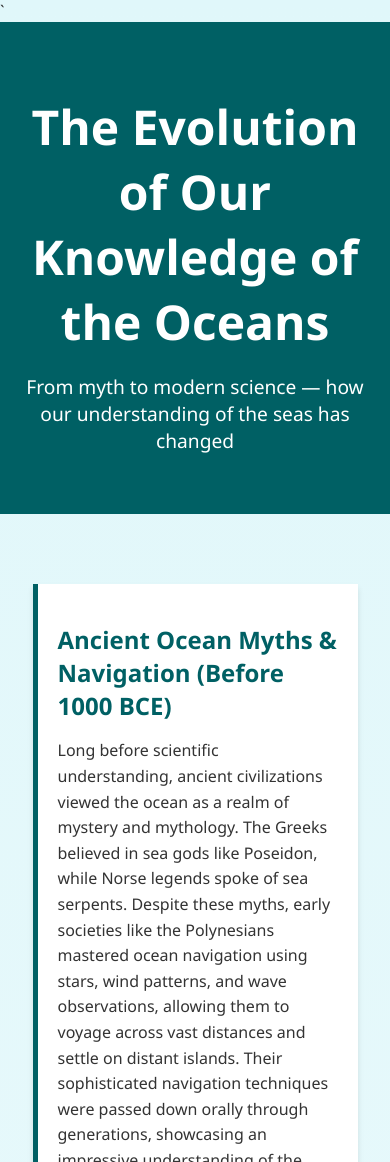
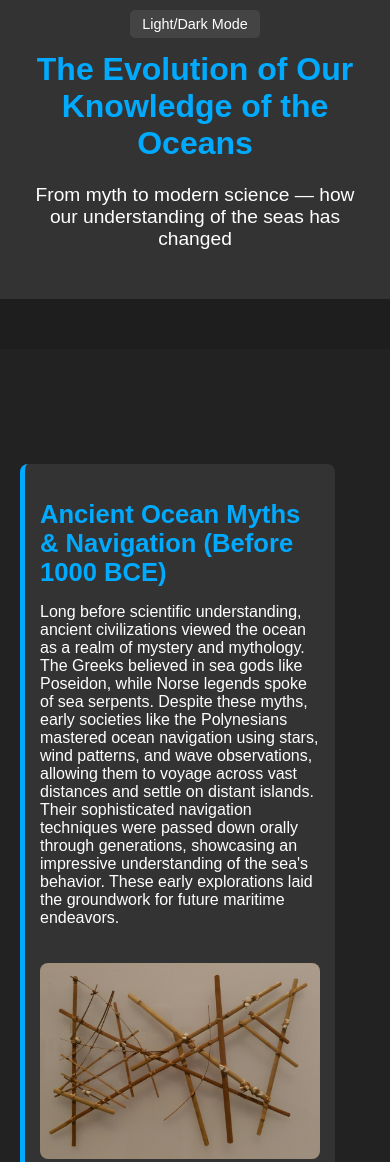
Before and after one commit to ots125/ocean-timeline, a plain HTML site: page index.html in a window 390 px wide. Shown: the top 1162 px of the page. Drawn offline with Linux system fonts and the light colour scheme.

Commit message:
Updated HTML, CSS, JS

```diff
--- a/index.html
+++ b/index.html
@@ -5,9 +5,13 @@
   <meta name="viewport" content="width=device-width, initial-scale=1.0"/>
   <title>Ocean Knowledge Timeline | By Owen Saville</title>
   <link rel="stylesheet" type="text/css" href="styles.css" />
-  <script src="script.js"></script>
 </head>
-<body>`
+<body>
+
+  <nav class="navbar">
+    <button id="mode-toggle">Light/Dark Mode</button>
+  </nav>
+
 
   <header>
     <h1>The Evolution of Our Knowledge of the Oceans</h1>
--- a/script.js
+++ b/script.js
@@ -12,3 +12,9 @@ const revealOnScroll = () => {
 
 window.addEventListener('scroll', revealOnScroll);
 window.addEventListener('load', revealOnScroll);
+
+const toggleButton = document.getElementById("mode-toggle");
+
+toggleButton.addEventListener("click", () => {
+  document.body.classList.toggle("light-mode");
+});
--- a/styles.css
+++ b/styles.css
@@ -1,55 +1,151 @@
+/* General Styles */
 body {
-  font-family: 'Segoe UI', sans-serif;
-  background: linear-gradient(to bottom, #e0f7fa, #ffffff);
-  color: #333;
+  font-family: Arial, sans-serif;
   margin: 0;
   padding: 0;
+  background-color: #1e1e1e;
+  color: #fff;
 }
 
+/* Header */
 header {
-  background-color: #006064;
-  color: white;
-  padding: 40px 20px;
   text-align: center;
+  padding: 50px;
+  background-color: #333;
+  color: #fff;
 }
 
 header h1 {
-  font-size: 3rem;
-  margin-bottom: 10px;
+  font-size: 2.5em;
+  color: #00aaff; /* Blue accent for the header */
 }
 
 header p {
-  font-size: 1.2rem;
+  font-size: 1.2em;
+  margin-top: 10px;
 }
 
+/* Navbar (fixed on top) */
+.navbar {
+  background-color: #333;
+  padding: 10px;
+  text-align: center;
+  position: fixed;
+  top: 0;
+  left: 0;
+  right: 0;
+  z-index: 1000;
+  display: flex;
+  justify-content: center;
+}
+
+.navbar button {
+  background-color: #444;
+  color: #fff;
+  padding: 8px 16px;
+  border: none;
+  border-radius: 5px;
+  cursor: pointer;
+  font-size: 1em;
+}
+
+.navbar button:hover {
+  background-color: #555;
+}
+
+/* Timeline Section */
 .timeline {
-  display: flex;
-  flex-direction: column;
-  align-items: center;
-  padding: 50px 20px;
+  padding: 100px 20px 20px; /* Added padding on top for the fixed navbar */
+  background-color: #222;
+  margin-top: 50px; /* Ensure space for the fixed navbar */
 }
 
 .timeline-item {
-  background-color: #ffffff;
-  border-left: 5px solid #006064;
+  background-color: #333;
+  color: #fff;
+  border-radius: 8px;
   margin: 20px 0;
   padding: 20px;
-  width: 80%;
-  box-shadow: 0 4px 6px rgba(0, 0, 0, 0.1);
+  max-width: 80%; /* Restrict width */
+  margin-left: auto;
+  margin-right: auto;
+  border-left: 5px solid #00aaff; /* Blue left border */
 }
 
 .timeline-item h2 {
-  color: #006064;
+  font-size: 1.8em;
   margin-bottom: 10px;
+  color: #00aaff; /* Blue accent for the title */
 }
 
 .timeline-item p {
-  line-height: 1.6;
+  font-size: 1.1em;
 }
 
 .timeline-item img {
   width: 100%;
   height: auto;
-  margin-top: 15px;
-  border-radius: 5px;
+  margin-top: 20px;
+  border-radius: 8px;
 }
+
+/* Light Mode */
+body.light-mode {
+  background-color: #f0f8ff;
+  color: #000;
+}
+
+body.light-mode header {
+  background-color: #fff;
+  color: #000;
+}
+
+body.light-mode .navbar {
+  background-color: #fff;
+  color: #000;
+}
+
+body.light-mode .navbar button {
+  background-color: #ccc;
+  color: #000;
+}
+
+body.light-mode .timeline-item {
+  background-color: #fff;
+  color: #000;
+  border: 1px solid #ddd;
+}
+
+body.light-mode .timeline-item img {
+  filter: brightness(1.2);
+}
+
+/* Responsive Styles for Mobile */
+@media screen and (max-width: 768px) {
+  header {
+    padding: 30px;
+  }
+
+  header h1 {
+    font-size: 2em;
+  }
+
+  .timeline-item {
+    margin: 15px 0;
+    padding: 15px;
+    width: 90%; /* Reduced width for smaller screens */
+  }
+
+  .timeline-item h2 {
+    font-size: 1.6em;
+  }
+
+  .timeline-item p {
+    font-size: 1em;
+  }
+
+  .navbar button {
+    padding: 6px 12px;
+    font-size: 0.9em;
+  }
+}
```
Also changed, not shown: images/ocean-bg.jpg (added).
